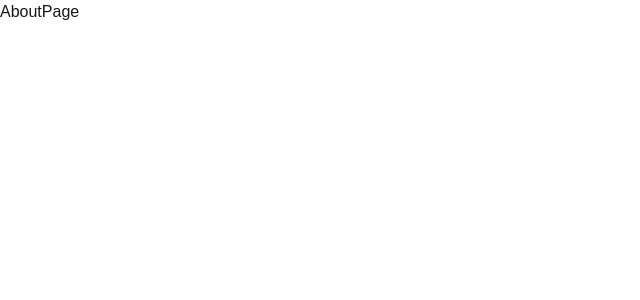
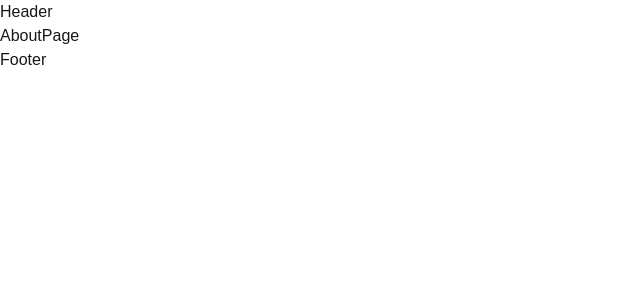
Before and after one commit to gautam1228/cohort-2026-learning, a Next.js app in the folder 10-Next/01-init/: page /about in a window 1280 px wide. Shown: the top 300 px of the page, without its empty margins (0-640 px from the left). Built offline with nearby package versions, Linux system fonts and the light colour scheme.

Commit message:
add: added a custom layout to the app

```diff
--- a/10-Next/01-init/app/layout.tsx
+++ b/10-Next/01-init/app/layout.tsx
@@ -27,7 +27,12 @@
             lang="en"
             className={`${geistSans.variable} ${geistMono.variable} h-full antialiased`}
         >
-            <body className="min-h-full flex flex-col">{children}</body>
+
+            <body className="min-h-full flex flex-col">
+                <h1>Header</h1>
+                {children}
+                <h1>Footer</h1>
+            </body>
         </html>
     );
 }
```
